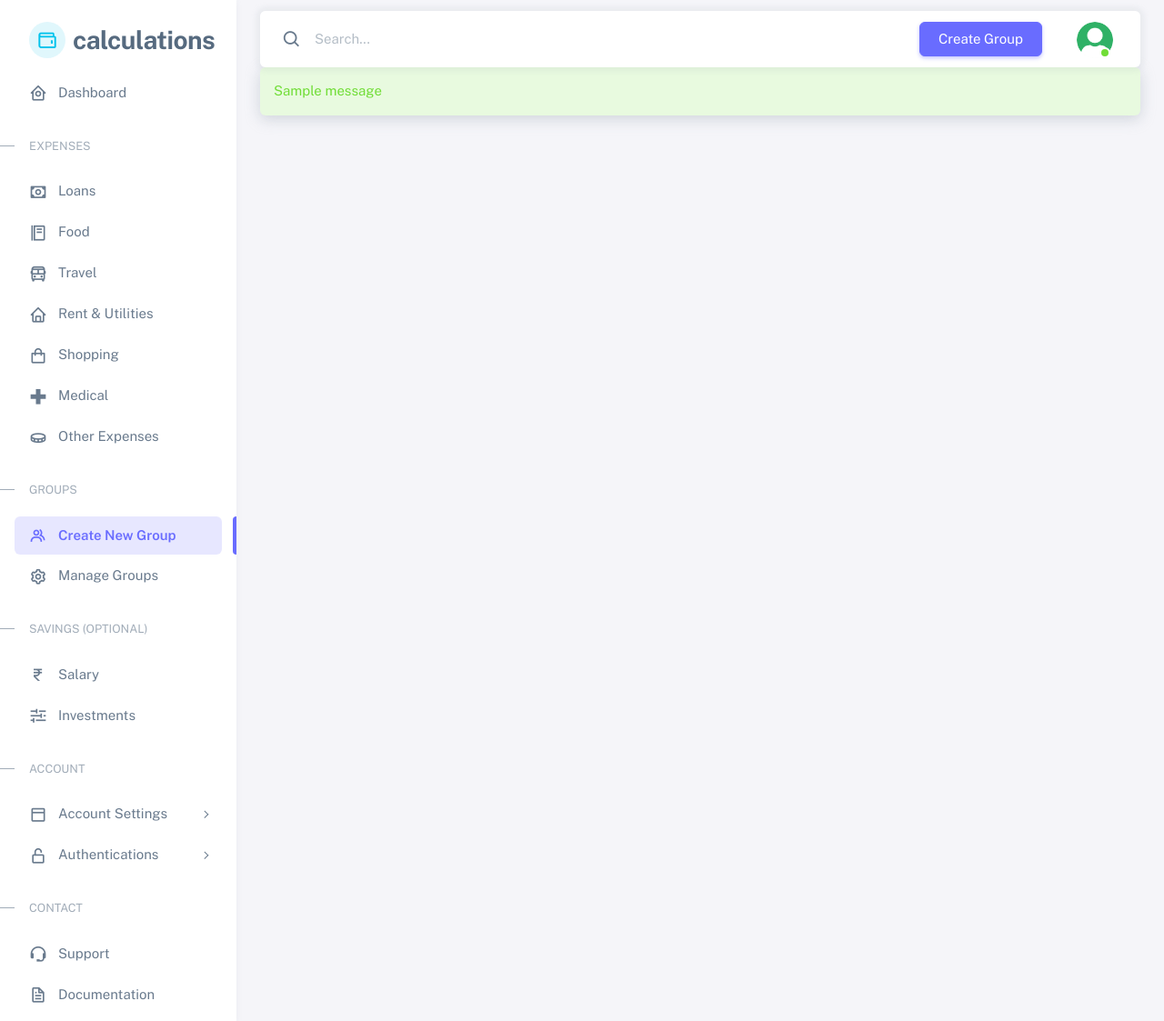
After one commit to dsharathrao/HomeCalculations, a Django app: page /NewGroups/ in a window 1280 px wide. The commit adds this page. Shown: the whole page at 91% size. Run offline with Django 4.2, Linux system fonts and the light colour scheme; a user stored in the database is signed in; data comes from the database, SQL or seed files in the repository; tables that the repository leaves empty hold one stand-in row (values such as "Sample post"); one stand-in notice (Sample message) is shown; some libraries are stand-ins or nearby versions.

Commit message:
initial commit

```diff
--- a/main/urls.py
+++ b/main/urls.py
@@ -8,6 +8,10 @@ urlpatterns = [
     path('login/',login_page,name='login'),
     path('logout/', logoutUser, name="logout"),
     path("register/", registerUser, name="register"),
+
+    path('NewGroups/', NewGroupsView, name='NewGroups'),
+    path('ManageGroups/', ManageGroupsView, name='ManageGroups'),
+
     path('Profile-Update/',UserprofileView, name="Profile-Update"),
     path('Notifications/',NotificationsView, name="Notifications"),
     path('Support/',SupportView, name='Support'),
--- a/main/views.py
+++ b/main/views.py
@@ -662,6 +662,17 @@ def SupportView(request):
     return render(request, 'Support.html',context = context)
 
 
+@login_required(login_url='login')
+def NewGroupsView(request):
+    username = User.objects.get(username=request.user.username)
+    return render(request, 'NewGroup.html',context = {})
+
+
+@login_required(login_url='login')
+def ManageGroupsView(request):
+    username = User.objects.get(username=request.user.username)
+    return render(request, 'NewGroup.html',context = {})
+
 
 @login_required(login_url='login')
 def NotificationsView(request):
--- /dev/null
+++ b/templates/NewGroup.html
@@ -0,0 +1,12 @@
+{% extends 'base.html' %}
+{% block content %}
+
+
+{% for message in messages %}
+    <div class="alert {{ message.tags }} alert-dismissible shadow fade show" role="alert">
+        {{ message | safe }}
+    </div>
+{% endfor %}
+
+
+{% endblock content %}
--- a/templates/base.html
+++ b/templates/base.html
@@ -165,9 +165,9 @@
 					<span class="menu-header-text">Groups</span>
 				  </li>
 
-				  <li class="menu-item {% if url_name == 'SalaryCredited' %}active {% endif %}">
+				  <li class="menu-item {% if url_name == 'NewGroups' %}active {% endif %}">
 					<a
-					  href="#"
+					  href="{% url 'NewGroups' %}"
 
 					  class="menu-link"
 					>
@@ -175,9 +175,9 @@
 					  <div data-i18n="Other">Create New Group</div>
 					</a>
 				  </li>
-				  <li class="menu-item {% if url_name == 'Investments' %}active {% endif %}">
+				  <li class="menu-item {% if url_name == 'ManageGroups' %}active {% endif %}">
 					<a
-					  href="#"
+					  href="{% url 'ManageGroups' %}"
 
 					  class="menu-link"
 					>
```
